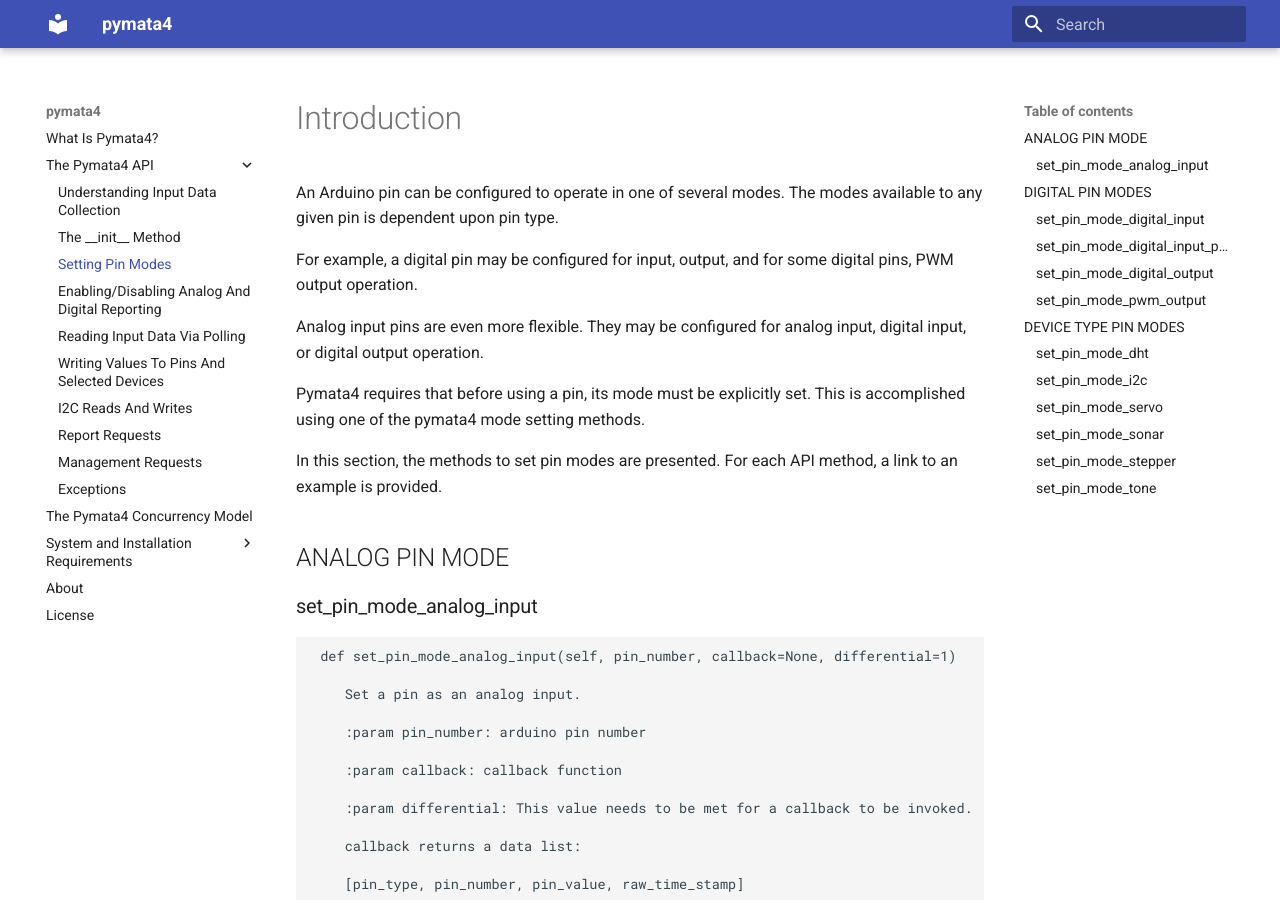
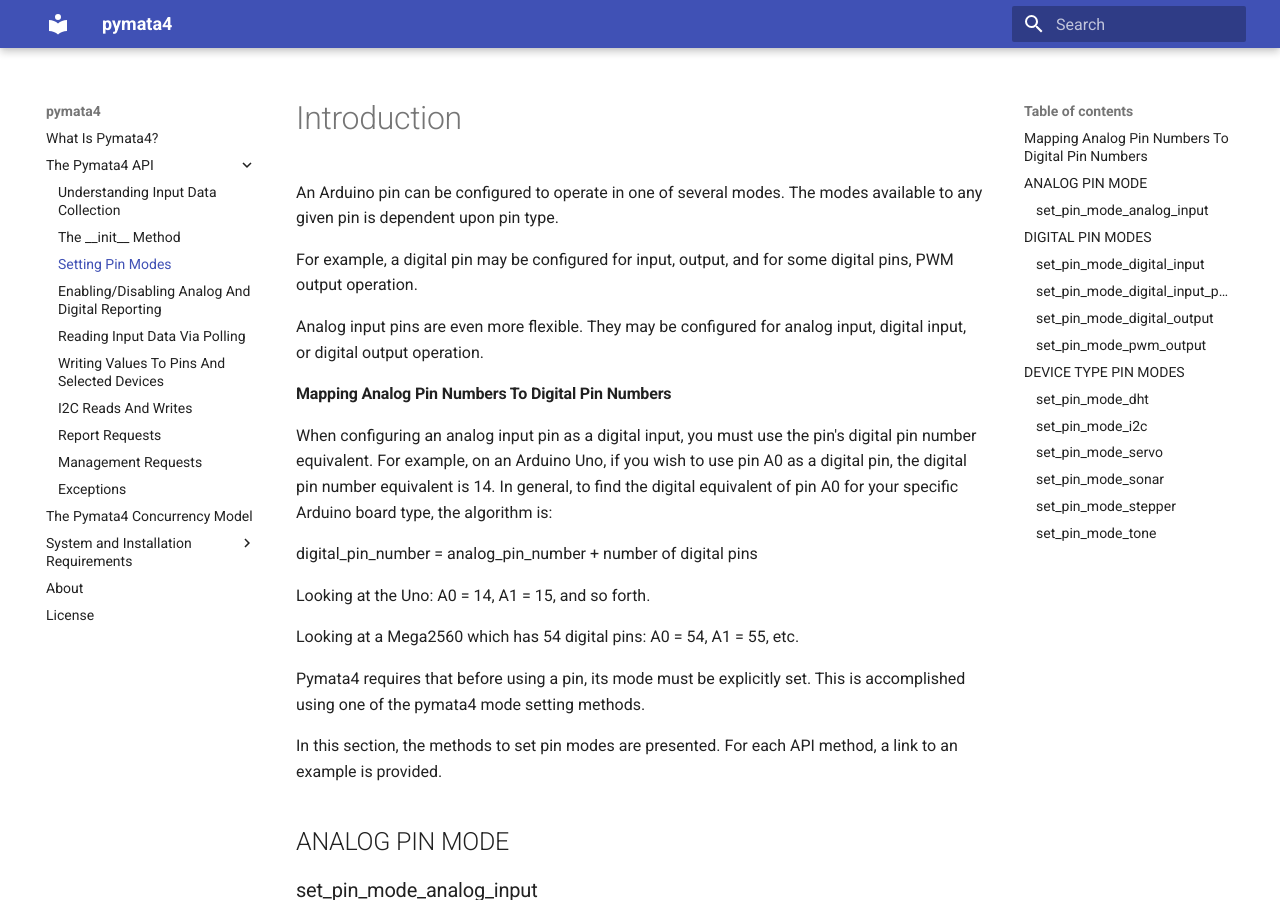
Before and after one commit to MrYsLab/pymata4, an MkDocs documentation site: the page built from docs/pin_modes.md, in a window 1280 px wide and 900 px high. Built offline with MkDocs 1.6.1 and Material for MkDocs 9.7.7, drawn with Linux system fonts in a browser that asks for light colours.

Commit message:
Added section about mapping analog pins to digital

```diff
--- a/docs/pin_modes.md
+++ b/docs/pin_modes.md
@@ -8,6 +8,20 @@ a digital pin may be configured for input, output, and for some digital pins, PW
 Analog input pins
 are even more flexible.
 They may be configured for analog input, digital input, or digital output operation.
+
+#### Mapping Analog Pin Numbers To Digital Pin Numbers
+When configuring an analog input pin as a digital input, you must use the pin's digital pin number equivalent.
+For example, on an Arduino Uno, if you wish to use pin A0 as a digital pin,
+the digital pin number equivalent is 14. In general, to find the digital equivalent of pin A0 for your specific
+Arduino board type, the algorithm is:
+
+digital_pin_number = analog_pin_number + number of digital pins
+
+Looking at the Uno:
+A0 = 14, A1 = 15, and so forth.
+
+Looking at a Mega2560 which has 54 digital pins:
+A0 = 54, A1 = 55, etc.
 
 Pymata4 requires that before using a pin, its mode must be explicitly set. This is accomplished using one of
 the pymata4 mode setting methods.
```
Also changed, not shown: docs/index.md (+1 -1 lines).
